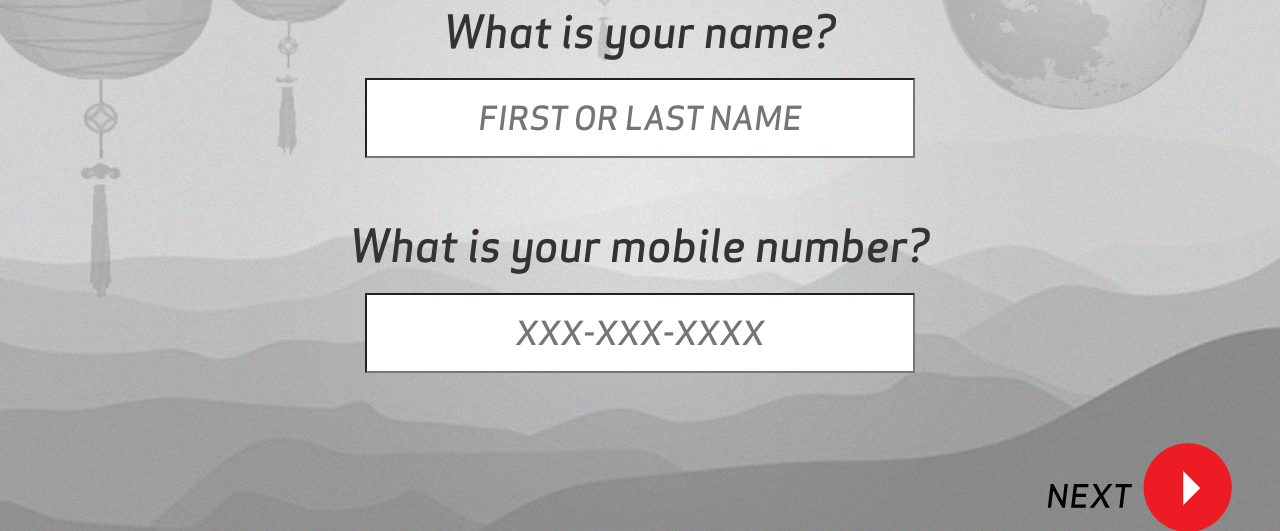
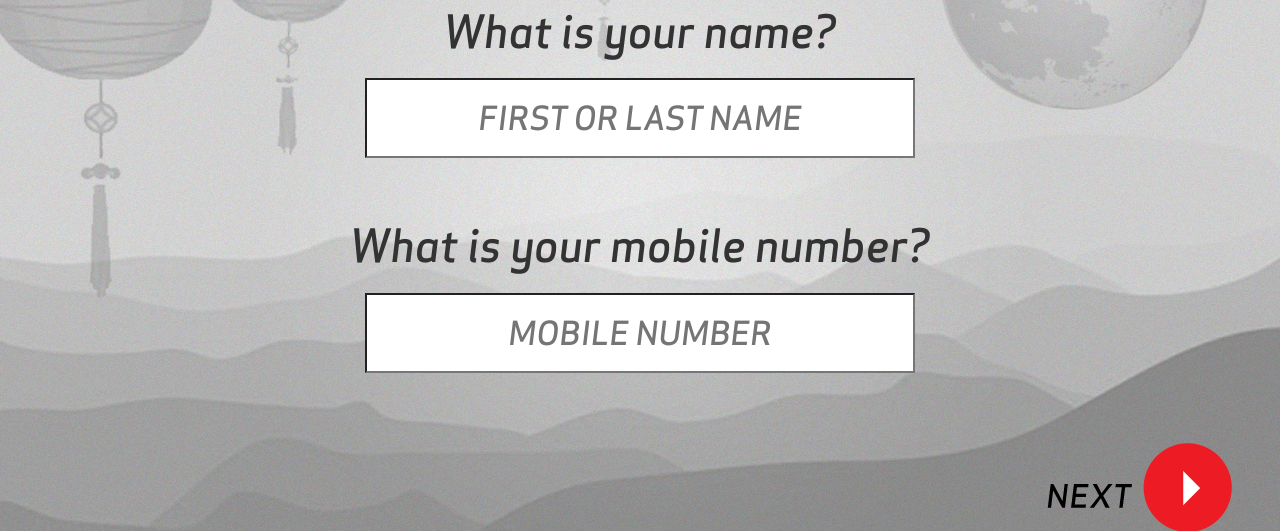
Before and after one commit to thiscityboy/msg-redbox-gif-booth, a Rails app: page /photos/new in a window 1280 px wide. Shown: the part 181-712 px from the top of the page. Run offline with Rails 7, Linux system fonts and the light colour scheme; style sheets or scripts are compiled from the project's sources; parts of the project's set-up code (start-up, migrations or seed data) failed here and were passed over; some libraries are stand-ins or nearby versions.

Commit message:
Minor tweaks from QA

```diff
--- a/app/assets/stylesheets/application.css.erb
+++ b/app/assets/stylesheets/application.css.erb
@@ -17,7 +17,7 @@
  */
 body {
   background-image: url("<%= asset_url 'bg.png' %>");
-  background-size: cover;
+  background-size: 1280px 800px;
 }
 
 header {
--- a/app/assets/stylesheets/photos.css.scss
+++ b/app/assets/stylesheets/photos.css.scss
@@ -129,6 +129,7 @@ body.photos.capture {
   }
 
   #next-frame {
+    display: none;
     float: right;
     padding: 0 48px 0 0;
     margin: -40px 0 0 0;
--- a/app/controllers/photos_controller.rb
+++ b/app/controllers/photos_controller.rb
@@ -40,6 +40,8 @@ class PhotosController < ApplicationController
     picture_url = MsgToolbox.shorten_url @photo.framed.url
     MsgToolbox.send_message @photo.mdn, "Click here to view your Harvest Moon photo #{picture_url}", ENV['SHORT_CODE']
     redirect_to photos_url, notice: "<strong>Check your phone.</strong> Your Harvest Moon photo is on its way!"
+  rescue => e
+    redirect_to photos_url, alert: e.message
   end
 
   private
--- a/app/views/photos/capture.html.erb
+++ b/app/views/photos/capture.html.erb
@@ -41,6 +41,7 @@ var Photobooth = {
     Photobooth.contentBase64 = document.getElementById('photo_content_base64');
     Photobooth.contentType   = document.getElementById('photo_content_type');
     Photobooth.contentName   = document.getElementById('photo_content_filename');
+    Photobooth.next          = document.getElementById("next-frame");
     Photobooth.bindUI();
     Photobooth.checkWebRTC();
   },
@@ -140,6 +141,7 @@ var Photobooth = {
       $(Photobooth.video).addClass("hidden");
       $(Photobooth.frame).append(img);
       $(Photobooth.frame).fadeIn('fast');
+      $(Photobooth.next).fadeIn('fast');
       $(Photobooth.video).fadeIn();
     });
   },
--- a/app/views/photos/new.html.erb
+++ b/app/views/photos/new.html.erb
@@ -6,7 +6,7 @@
 
   <div class='form-group'>
     <%= f.label :mdn, "What is your mobile number?" %>
-    <%= f.telephone_field :mdn, placeholder: 'XXX-XXX-XXXX', autocomplete: 'off'  %>
+    <%= f.telephone_field :mdn, placeholder: 'Mobile Number', autocomplete: 'off'  %>
   </div>
 
   <div class='hidden'>
```
